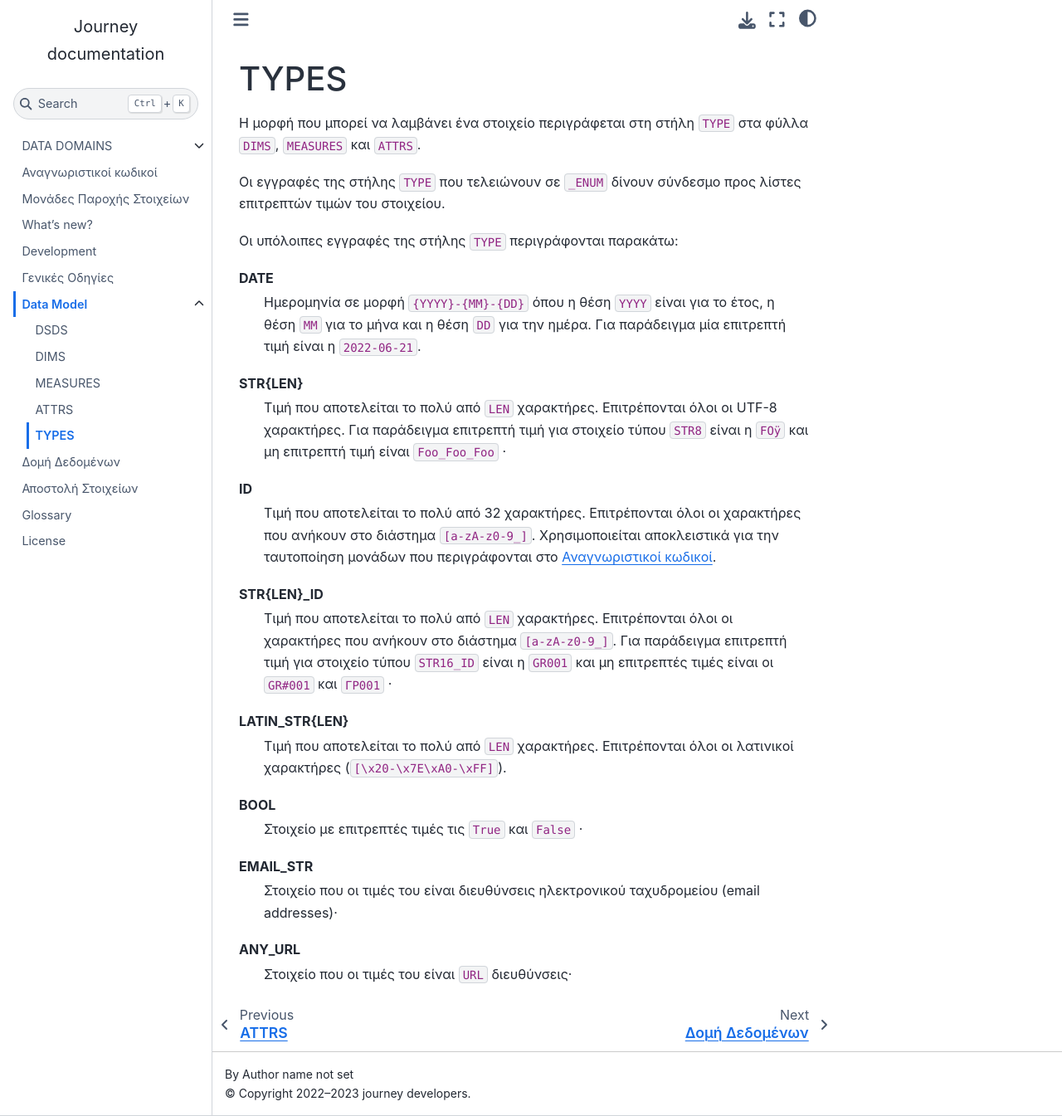
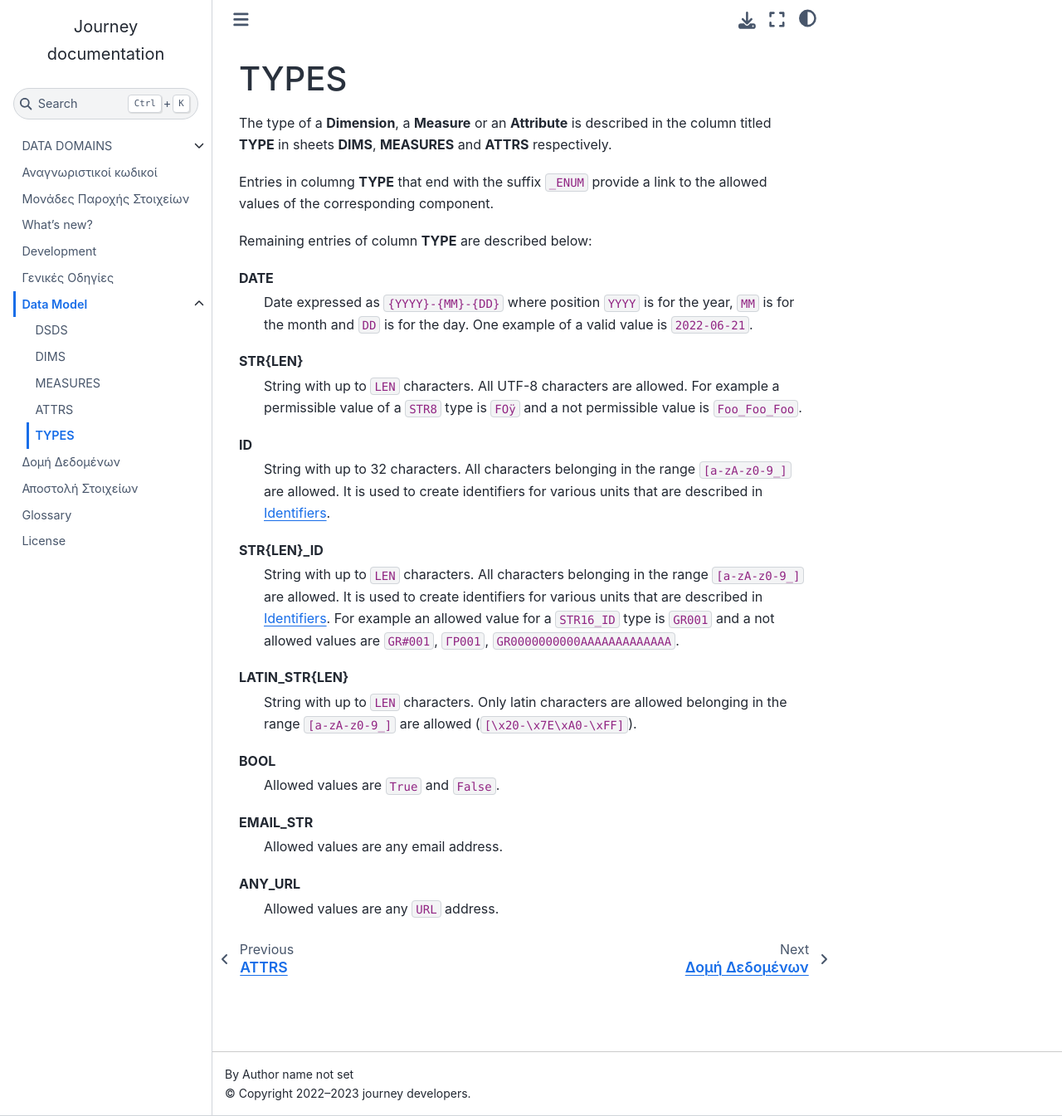
Before and after one commit to lerooze/journey-docs, a Sphinx documentation site: the page built from docs/source/data_model/types.rst, in a window 1280 px wide and 1345 px high. Shown: the whole window at 83% size. Built offline with Sphinx 7.4.7 and the Sphinx Book theme 1.1.4, drawn with Linux system fonts in a browser that asks for light colours.

Commit message:
Improve documentation on Data Model

```diff
--- a/docs/source/data_model/types.rst
+++ b/docs/source/data_model/types.rst
@@ -1,46 +1,77 @@
 TYPES
 =====
 
-Η μορφή που μπορεί να λαμβάνει ένα στοιχείο  περιγράφεται στη στήλη ``TYPE``
-στα φύλλα ``DIMS``, ``MEASURES`` και ``ATTRS``.
+The type of a **Dimension**, a **Measure** or an **Attribute** is described in the column titled **TYPE** in sheets **DIMS**, **MEASURES** and **ATTRS** respectively.
 
-Οι εγγραφές της στήλης ``TYPE`` που τελειώνουν σε ``_ENUM`` δίνουν σύνδεσμο προς
-λίστες επιτρεπτών τιμών του στοιχείου.
+Entries in columng **TYPE** that end with the suffix ``_ENUM`` provide a link to the allowed values of the corresponding :term:`component`.
 
-Οι υπόλοιπες εγγραφές της στήλης ``TYPE`` περιγράφονται παρακάτω:
+Remaining entries of column **TYPE** are described below:
 
 DATE
-    Ημερομηνία σε μορφή ``{YYYY}-{MM}-{DD}`` όπου η θέση ``ΥΥΥΥ`` είναι για το
-    έτος, η θέση ``MM`` για το μήνα και η θέση ``DD`` για την ημέρα. Για
-    παράδειγμα μία επιτρεπτή τιμή είναι η ``2022-06-21``.
+    Date expressed as ``{YYYY}-{MM}-{DD}`` where position ``YYYY`` is for the year, ``MM`` is for the month and ``DD`` is for the day.  One example of a valid value is ``2022-06-21``.
 
 STR{LEN}
-    Τιμή που αποτελείται το πολύ από ``LEN`` χαρακτήρες.  Επιτρέπονται όλοι οι
-    UTF-8 χαρακτήρες.  Για παράδειγμα επιτρεπτή τιμή για στοιχείο τύπου ``STR8`` είναι
-    η ``FOÿ`` και μη επιτρεπτή τιμή είναι ``Foo_Foo_Foo`` ·
+    String with up to ``LEN`` characters.  All UTF-8 characters are allowed.  For example a permissible value of a ``STR8`` type is ``FOÿ`` and a not permissible value is ``Foo_Foo_Foo``.
 
 ID
-    Τιμή που αποτελείται το πολύ από 32 χαρακτήρες.  Επιτρέπονται όλοι οι
-    χαρακτήρες που ανήκουν στο διάστημα ``[a-zA-z0-9_]``.  Χρησιμοποιείται
-    αποκλειστικά για την ταυτοποίηση μονάδων που περιγράφονται στο
-    :doc:`../id_type`.
+    String with up to 32 characters.  All characters belonging in the range ``[a-zA-z0-9_]`` are allowed.  It is used to create identifiers for various units that are described in :doc:`Identifiers <../id_type>`.
 
 
 STR{LEN}_ID
-    Τιμή που αποτελείται το πολύ από ``LEN`` χαρακτήρες.  Επιτρέπονται όλοι οι
-    χαρακτήρες που ανήκουν στο διάστημα ``[a-zA-z0-9_]``.  Για παράδειγμα
-    επιτρεπτή τιμή για στοιχείο τύπου ``STR16_ID`` είναι η ``GR001`` και μη
-    επιτρεπτές τιμές είναι οι ``GR#001`` και ``ΓΡ001`` ·
+    String with up to ``LEN`` characters.  All characters belonging in the range ``[a-zA-z0-9_]`` are allowed.  It is used to create identifiers for various units that are described in :doc:`Identifiers <../id_type>`.  For example an allowed value for a ``STR16_ID`` type is ``GR001`` and a not allowed values are ``GR#001``, ``ΓΡ001``, ``GR0000000000AAAAAAAAAAAAA``.
 
 LATIN_STR{LEN}
-    Τιμή που αποτελείται το πολύ από ``LEN`` χαρακτήρες.  Επιτρέπονται όλοι οι
-    λατινικοί χαρακτήρες (``[\x20-\x7E\xA0-\xFF]``).
+    String with up to ``LEN`` characters.  Only latin characters are allowed  belonging in the range ``[a-zA-z0-9_]`` are allowed (``[\x20-\x7E\xA0-\xFF]``).
 
 BOOL
-    Στοιχείο με επιτρεπτές τιμές τις ``True`` και ``False`` ·
+    Allowed values are ``True`` and ``False``.
 
 EMAIL_STR
-    Στοιχείο που οι τιμές του είναι διευθύνσεις ηλεκτρονικού ταχυδρομείου (email addresses)·
+    Allowed values are any email address.
 
 ANY_URL
-    Στοιχείο που οι τιμές του είναι ``URL`` διευθύνσεις·
+    Allowed values are any ``URL`` address.
+
+.. Η μορφή που μπορεί να λαμβάνει ένα στοιχείο  περιγράφεται στη στήλη ``TYPE``
+.. στα φύλλα ``DIMS``, ``MEASURES`` και ``ATTRS``.
+..
+.. Οι εγγραφές της στήλης ``TYPE`` που τελειώνουν σε ``_ENUM`` δίνουν σύνδεσμο προς
+.. λίστες επιτρεπτών τιμών του στοιχείου.
+..
+.. Οι υπόλοιπες εγγραφές της στήλης ``TYPE`` περιγράφονται παρακάτω:
+..
+.. DATE
+..     Ημερομηνία σε μορφή ``{YYYY}-{MM}-{DD}`` όπου η θέση ``ΥΥΥΥ`` είναι για το
+..     έτος, η θέση ``MM`` για το μήνα και η θέση ``DD`` για την ημέρα. Για
+..     παράδειγμα μία επιτρεπτή τιμή είναι η ``2022-06-21``.
+..
+.. STR{LEN}
+..     Τιμή που αποτελείται το πολύ από ``LEN`` χαρακτήρες.  Επιτρέπονται όλοι οι
+..     UTF-8 χαρακτήρες.  Για παράδειγμα επιτρεπτή τιμή για στοιχείο τύπου ``STR8`` είναι
+..     η ``FOÿ`` και μη επιτρεπτή τιμή είναι ``Foo_Foo_Foo`` ·
+..
+.. ID
+..     Τιμή που αποτελείται το πολύ από 32 χαρακτήρες.  Επιτρέπονται όλοι οι
+..     χαρακτήρες που ανήκουν στο διάστημα ``[a-zA-z0-9_]``.  Χρησιμοποιείται
+..     αποκλειστικά για την ταυτοποίηση μονάδων που περιγράφονται στο
+..     :doc:`../id_type`.
+..
+..
+.. STR{LEN}_ID
+..     Τιμή που αποτελείται το πολύ από ``LEN`` χαρακτήρες.  Επιτρέπονται όλοι οι
+..     χαρακτήρες που ανήκουν στο διάστημα ``[a-zA-z0-9_]``.  Για παράδειγμα
+..     επιτρεπτή τιμή για στοιχείο τύπου ``STR16_ID`` είναι η ``GR001`` και μη
+..     επιτρεπτές τιμές είναι οι ``GR#001`` και ``ΓΡ001`` ·
+..
+.. LATIN_STR{LEN}
+..     Τιμή που αποτελείται το πολύ από ``LEN`` χαρακτήρες.  Επιτρέπονται όλοι οι
+..     λατινικοί χαρακτήρες (``[\x20-\x7E\xA0-\xFF]``).
+..
+.. BOOL
+..     Στοιχείο με επιτρεπτές τιμές τις ``True`` και ``False`` ·
+..
+.. EMAIL_STR
+..     Στοιχείο που οι τιμές του είναι διευθύνσεις ηλεκτρονικού ταχυδρομείου (email addresses)·
+..
+.. ANY_URL
+..     Στοιχείο που οι τιμές του είναι ``URL`` διευθύνσεις·
```
Also changed, not shown: docs/source/data_model.rst (+49 -17 lines), docs/source/data_model/attrs.rst (+24 -7 lines), docs/source/data_model/dims.rst (+19 -6 lines), docs/source/data_model/dsds.rst (+24 -7 lines), docs/source/data_model/measures.rst (+17 -6 lines).
